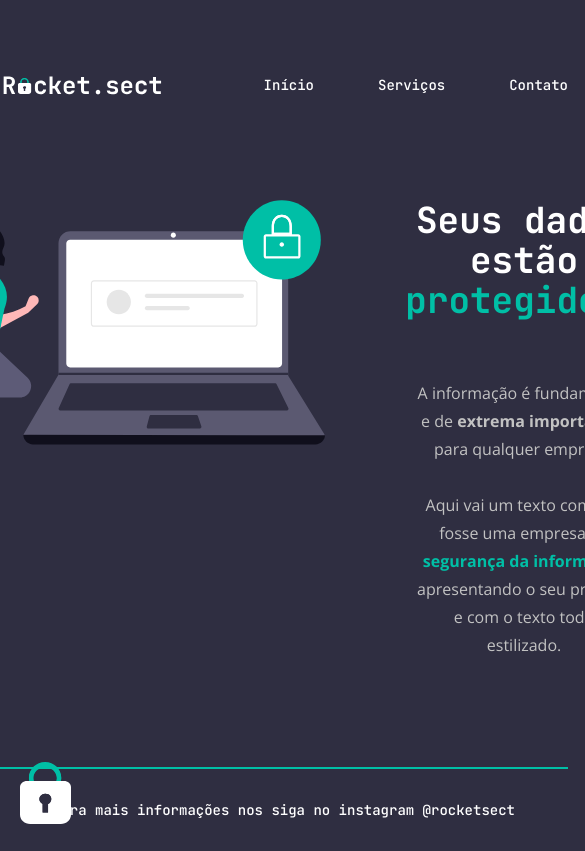
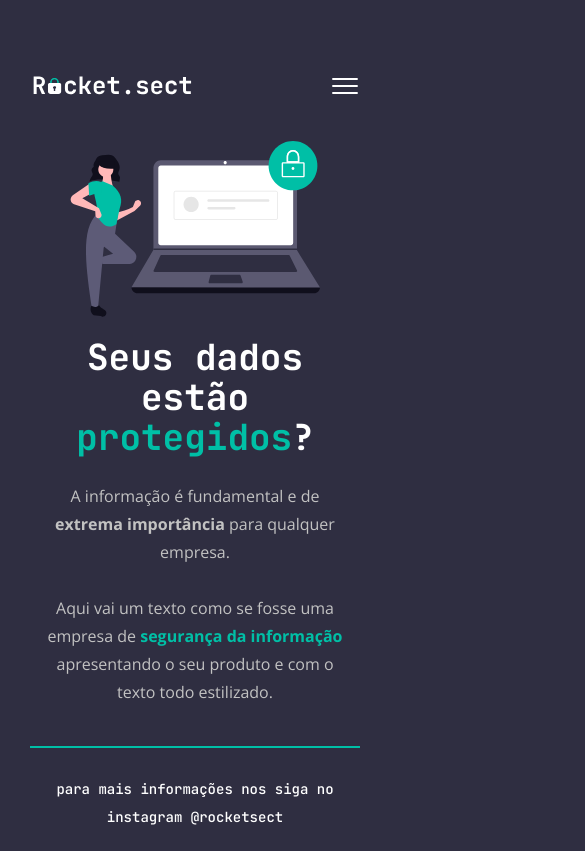
Before and after one commit to kauankarvalho/Rocket.sect, a website: page index.html in a window 390 px wide. Shown: the top 851 px of the page, 585 px wide, since content can reach past the window. Drawn offline with nearby package versions, Linux system fonts and the light colour scheme.

Commit message:
feat: add responsive design

```diff
--- a/index.html
+++ b/index.html
@@ -18,29 +18,33 @@
     <title>Rocket.sect</title>
   </head>
 
-  <body class="h-screen bg-[#2F2E41] grid grid-rows-[auto_1fr_auto]">
-    <header class="flex justify-center mt-[7.1rem] mb-[10.1rem]">
+  <body class="h-screen bg-[#2F2E41] grid grid-rows-[auto_1fr_auto] px-[3rem]">
+    <header class="flex justify-center mt-[7.1rem] mb-[10.1rem] max-[900px]:mb-[4rem]">
       <section class="flex justify-between w-[100%] max-w-[120.8rem] h-max">
         <a href="#"><img src="./src/assets/logo.svg" alt="Logomarca Rocket.sect" /></a>
 
-        <nav>
+        <nav class="max-[650px]:hidden">
           <ul class="flex gap-[6.4rem] text-white text-[1.4rem]/[2.8rem] font-medium font-jetbrains_mono">
             <li><a class="hover:opacity-50 transition-opacity duration-[0.3s]" href="#">Início</a></li>
             <li><a class="hover:opacity-50 transition-opacity duration-[0.3s]" href="#">Serviços</a></li>
             <li><a class="hover:opacity-50 transition-opacity duration-[0.3s]" href="#">Contato</a></li>
           </ul>
         </nav>
+
+        <img class="hidden max-[650px]:block" src="./src/assets/menu.svg" alt="Ícone de um menu." />
       </section>
     </header>
 
-    <main class="flex gap-[8rem] justify-center">
+    <main
+      class="flex gap-[8rem] justify-center max-[900px]:flex-col max-[900px]:items-center max-[900px]:gap-[2rem] max-[900px]:mb-[4rem]"
+    >
       <img
-        class="w-[40rem] h-[28.3rem]"
+        class="w-[40rem] h-[max] max-[900px]:w-[25rem]"
         src="./src/assets/image.svg"
         alt="Uma mulher de blusa verde-água está ao lado de um computador gigante."
       />
 
-      <section class="flex flex-col gap-[5.9rem] text-center w-[100%] max-w-[61rem]">
+      <section class="flex flex-col gap-[5.9rem] text-center w-[100%] max-w-[61rem] max-[900px]:gap-[2.5rem]">
         <h1 class="font-jetbrains_mono text-[3.6rem]/[4rem] text-white font-bold">
           Seus dados estão <span class="text-[#00BFA6]">protegidos</span>?
         </h1>
@@ -58,15 +62,15 @@
       </section>
     </main>
 
-    <footer class="flex flex-col gap-[2.7rem] items-center mb-[2rem]">
-      <div id="line" class="h-[0px] w-[56.8rem] border-[1px] border-[#00BFA6]"></div>
+    <footer class="flex flex-col gap-[2.7rem] items-center pb-[2rem]">
+      <div id="line" class="h-[0px] w-[100%] max-w-[56.8rem] border-[1px] border-[#00BFA6]"></div>
 
-      <p class="font-jetbrains_mono text-[1.4rem]/[2.8rem] text-white font-medium">
+      <p class="font-jetbrains_mono text-[1.4rem]/[2.8rem] text-white font-medium text-center">
         para mais informações nos siga no instagram @rocketsect
       </p>
 
       <img
-        class="fixed bottom-[2rem] left-[2rem]"
+        class="fixed bottom-[2rem] left-[2rem] max-[800px]:hidden"
         src="./src/assets/padlock-decoration.svg"
         alt="Um desenho de um cadeado."
       />
```
Also changed, not shown: dist/style.css, src/assets/menu.svg (added).
